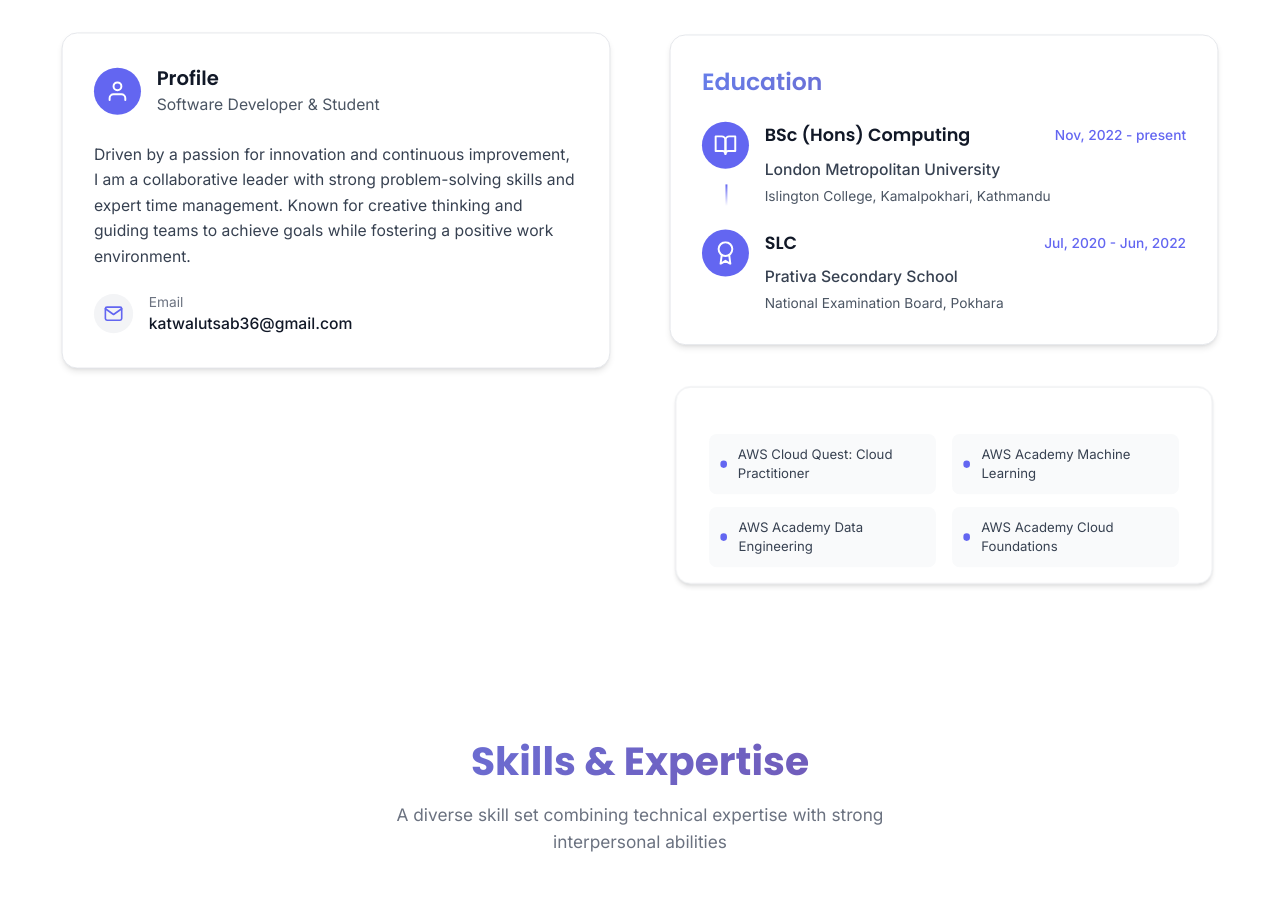
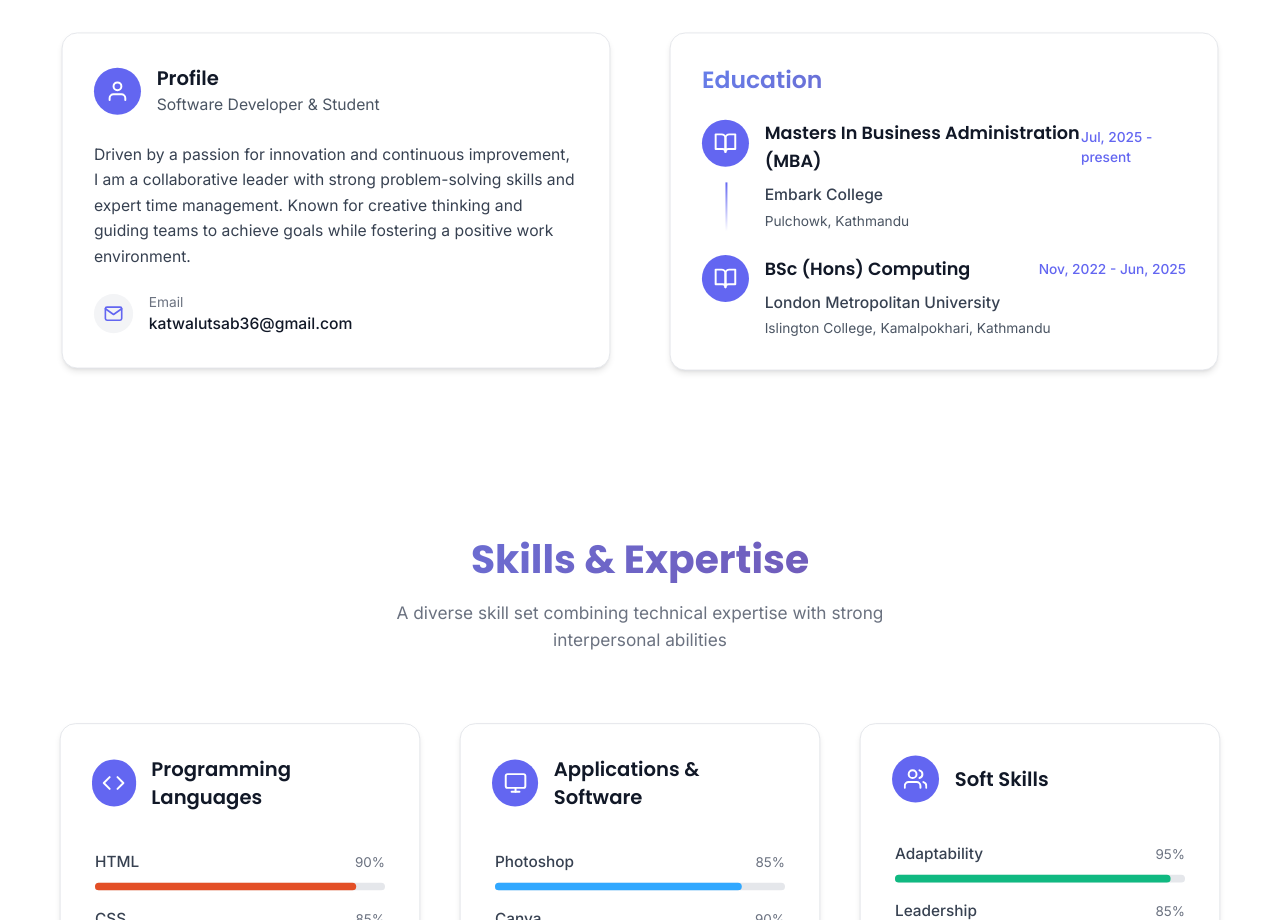
Before and after one commit to BOMBxBAHADUR/my-portfolio, a React (Create React App) app: page / in a window 1280 px wide. Shown: the part 1080-2000 px from the top of the page. Built offline with nearby package versions, Linux system fonts and the light colour scheme.

Commit message:
content: update Education (MBA, BSc dates), remove AWS certifications

```diff
--- a/src/sections/About.js
+++ b/src/sections/About.js
@@ -1,6 +1,6 @@
 import React, { useEffect, useRef } from 'react';
 import { motion, useAnimation, useInView } from 'framer-motion';
-import { FiUser, FiMail, FiBookOpen, FiAward } from 'react-icons/fi';
+import { FiUser, FiMail, FiBookOpen } from 'react-icons/fi';
 
 const About = () => {
   const sectionRef = useRef(null);
@@ -13,18 +13,18 @@ const About = () => {
 
   const educationData = [
     {
+      degree: 'Masters In Business Administration (MBA)',
+      institution: 'Embark College',
+      location: 'Pulchowk, Kathmandu',
+      period: 'Jul, 2025 - present',
+      icon: FiBookOpen
+    },
+    {
       degree: 'BSc (Hons) Computing',
       institution: 'London Metropolitan University',
       location: 'Islington College, Kamalpokhari, Kathmandu',
-      period: 'Nov, 2022 - present',
+      period: 'Nov, 2022 - Jun, 2025',
       icon: FiBookOpen
-    },
-    {
-      degree: 'SLC',
-      institution: 'Prativa Secondary School',
-      location: 'National Examination Board, Pokhara',
-      period: 'Jul, 2020 - Jun, 2022',
-      icon: FiAward
     }
   ];
 
@@ -129,23 +129,6 @@ const About = () => {
                 ))}
               </div>
             </div>
-
-            {/* Certifications Preview */}
-            <motion.div variants={itemVariants} initial="hidden" animate={controls} transition={{ delay: 0.1 }} className="card mt-6">
-              <div className="grid grid-cols-1 sm:grid-cols-2 gap-3">
-                {[
-                  'AWS Cloud Quest: Cloud Practitioner',
-                  'AWS Academy Machine Learning',
-                  'AWS Academy Data Engineering',
-                  'AWS Academy Cloud Foundations'
-                ].map((cert, index) => (
-                  <motion.div key={cert} variants={itemVariants} transition={{ delay: 0.1 + index * 0.06, duration: 0.35 }} className="flex items-center p-3 bg-gray-50 dark:bg-gray-800 rounded-lg">
-                    <div className="w-2 h-2 bg-primary-color rounded-full mr-3" aria-hidden="true"></div>
-                    <span className="text-sm text-gray-700 dark:text-gray-300">{cert}</span>
-                  </motion.div>
-                ))}
-              </div>
-            </motion.div>
           </motion.div>
         </div>
       </div>
--- a/src/sections/Hero.js
+++ b/src/sections/Hero.js
@@ -160,7 +160,7 @@ const Hero = () => {
               {shouldReduceMotion ? (
                 <div className="absolute -top-4 -right-4 bg-white dark:bg-gray-800 p-4 rounded-lg shadow-lg">
                   <div className="text-sm text-gray-600 dark:text-gray-400">Currently studying</div>
-                  <div className="font-semibold text-primary-color">BSc Computing</div>
+                  <div className="font-semibold text-primary-color">MBA</div>
                 </div>
               ) : (
                 <motion.div
@@ -169,7 +169,7 @@ const Hero = () => {
                   className="absolute -top-4 -right-4 bg-white dark:bg-gray-800 p-4 rounded-lg shadow-lg"
                 >
                   <div className="text-sm text-gray-600 dark:text-gray-400">Currently studying</div>
-                  <div className="font-semibold text-primary-color">BSc Computing</div>
+                  <div className="font-semibold text-primary-color">MBA</div>
                 </motion.div>
               )}
             </div>
```
